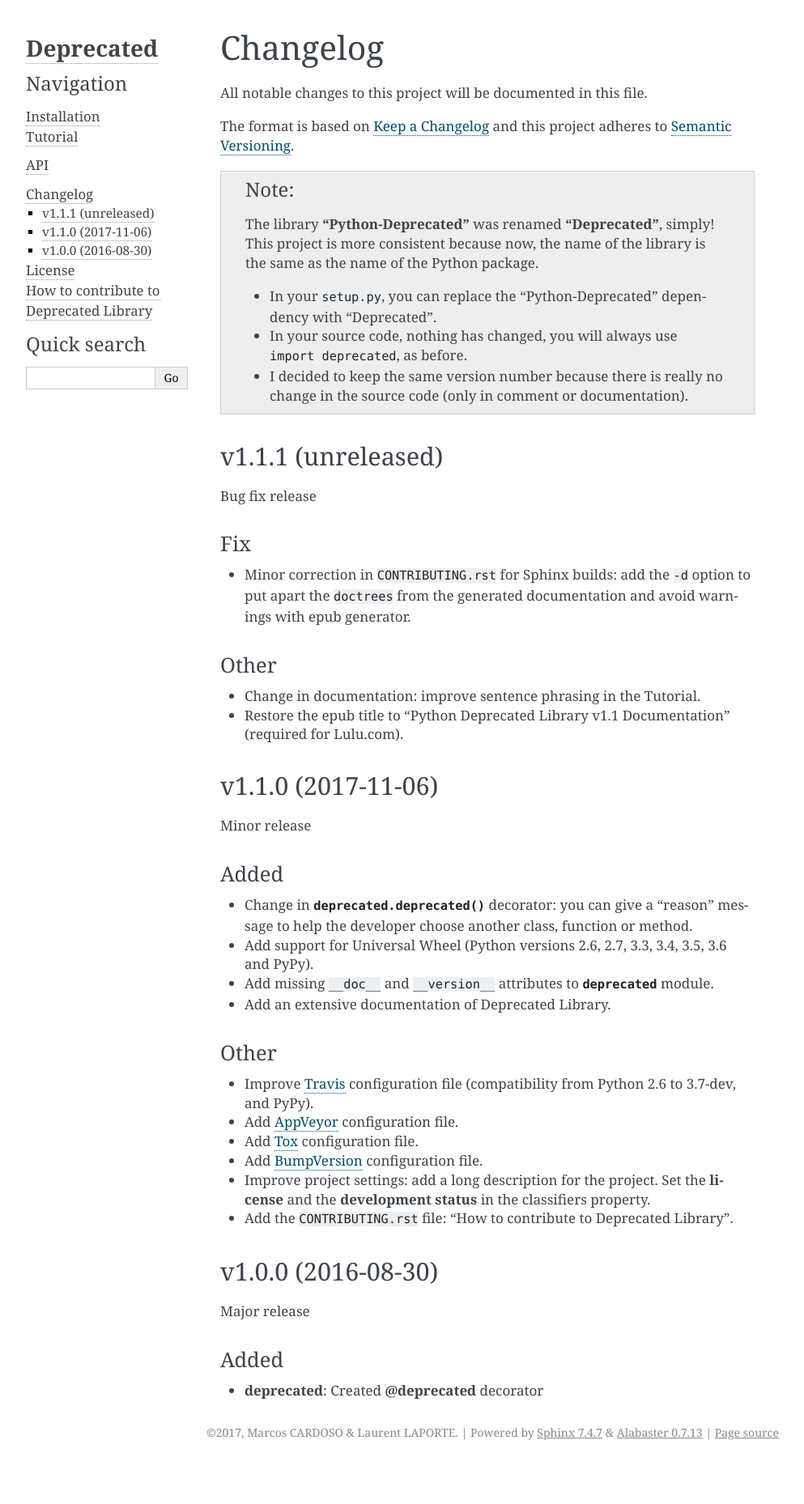
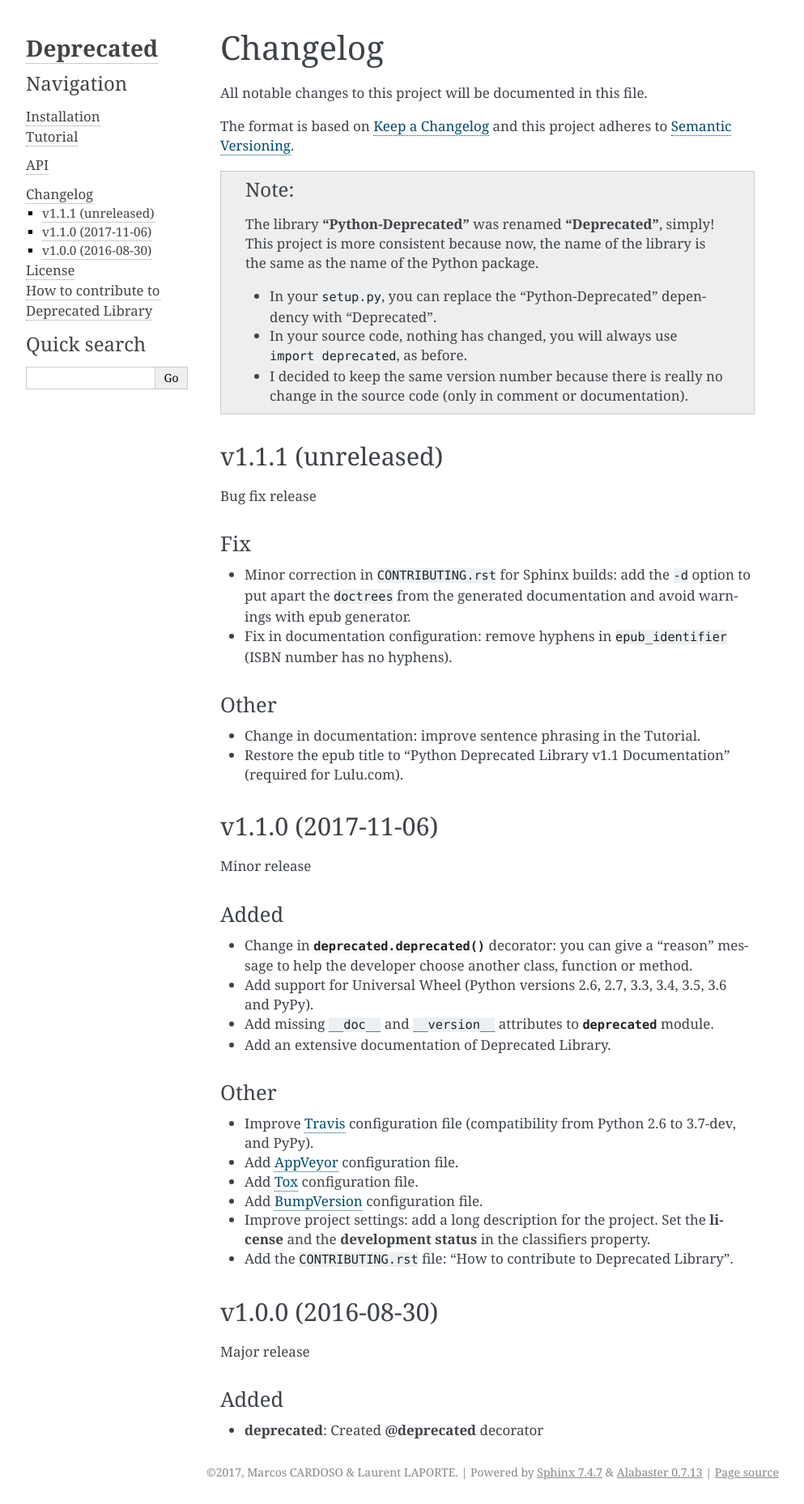
Before and after one commit to laurent-laporte-pro/deprecated, a Sphinx documentation site: the page built from docs/source/changelog.rst, in a window 1280 px wide. Shown: the whole page at 81% size, without its empty margins (148-1141 px from the left). Built offline with Sphinx 7.4.7, drawn with Linux system fonts in a browser that asks for light colours; before the commit the page ends 1809 px from its top, so only the background shows below that; part of the change alters nothing that is shown.

Commit message:
Fix in documentation configuration: remove hyphens in ``epub_identifier`` (ISBN number has no hyphens).
(cherry picked from commit 81f3b6b)

```diff
--- a/CHANGELOG.rst
+++ b/CHANGELOG.rst
@@ -28,6 +28,7 @@ Fix
 
 - Minor correction in ``CONTRIBUTING.rst`` for Sphinx builds: add the ``-d`` option to put apart the ``doctrees``
   from the generated documentation and avoid warnings with epub generator.
+- Fix in documentation configuration: remove hyphens in ``epub_identifier`` (ISBN number has no hyphens).
 
 Other
 -----
--- a/docs/source/conf.py
+++ b/docs/source/conf.py
@@ -188,7 +188,7 @@ epub_contributor = "Original idea from Leandro REGUEIRO, Patrizio BERTONI, Eric
 epub_language = language or 'en'
 epub_publisher = "www.lulu.com"
 epub_copyright = copyright
-epub_identifier = "978-0-244-62776-8"
+epub_identifier = "9780244627768"
 epub_scheme = 'ISBN'
 epub_uid = "BookId"  # dacd6b24-3909-4358-8527-359be2e25777
 epub_cover = ('_static/title-page.jpg', '')
```
